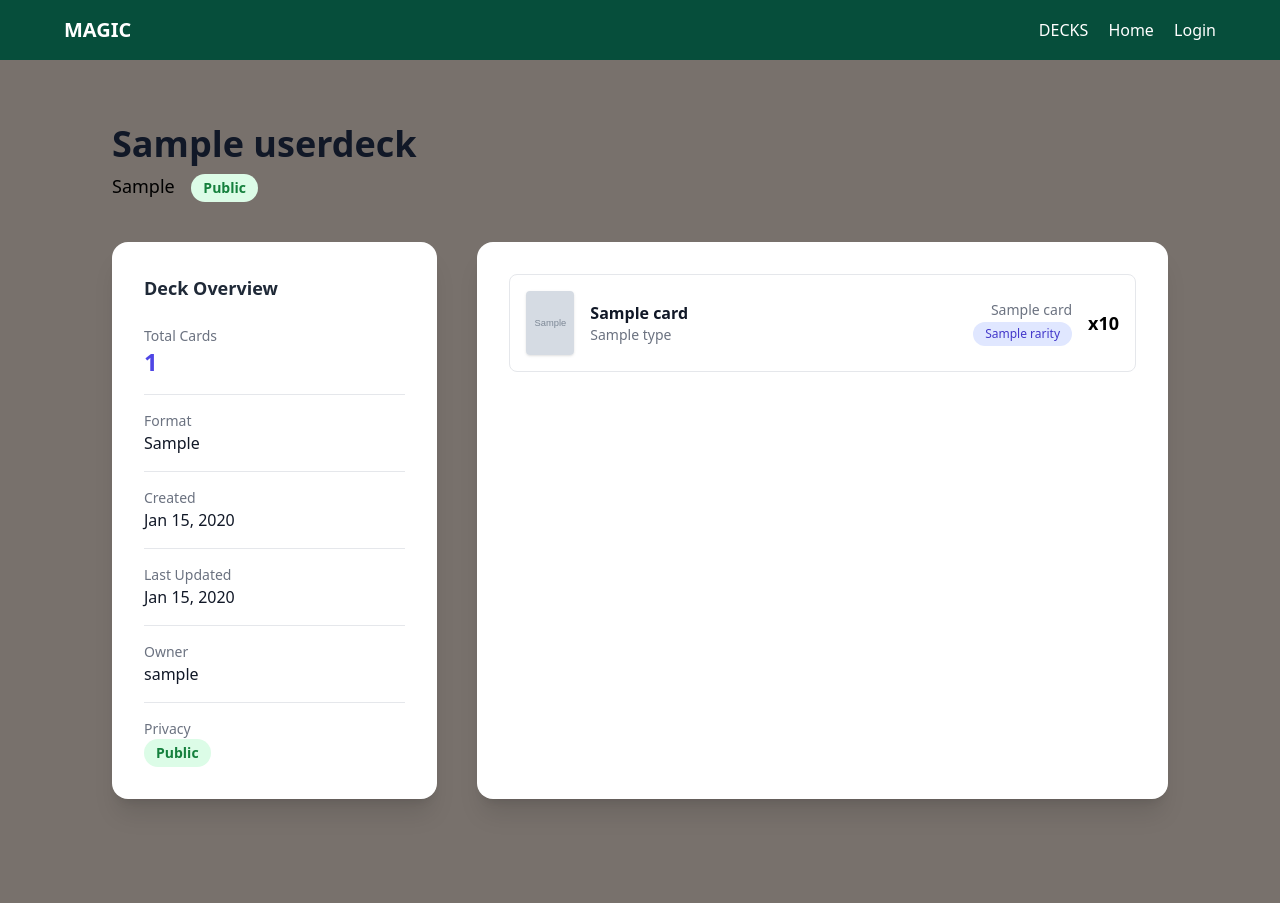
After one commit to jarthurj/new_magic, a Django app: template magic/decks/templates/decks/deck_detail_public.html in a window 1280 px wide. The commit adds this page. Run offline with Django 3.2, Linux system fonts and the light colour scheme; the template is opened without the code that fills it: most values are stand-ins (such as "Sample title", 1, 10 or a date in 2020); grey boxes marked "Sample" are stand-in pictures; some libraries are stand-ins or nearby versions.

Commit message:
got decklist and view of public decks working. need to work on copy decks so another user can do their edits. and get quantity changes working

```diff
--- a/magic/TODO.txt
+++ b/magic/TODO.txt
@@ -5,3 +5,4 @@ DECK ISSUES
     -DELETE CARDS
 TAGGING SYSTEM
 LEARN MORE ABOUT DJANGO MODELS AND DATABASES
+-DECK DETAIL VIEW THAT IS NOT FOR EDITING THE DECK
--- /dev/null
+++ b/magic/decks/templates/decks/deck_detail_public.html
@@ -0,0 +1,145 @@
+{% extends "card_search/base.html" %}
+
+{% block title %}
+    {{ userdeck.name }} - Deck
+{% endblock %}
+
+{% block content %}
+
+<div class="mx-auto max-w-7xl px-6 py-10">
+
+    <!-- Header with Deck Title -->
+    <div class="mb-10 flex items-center justify-between">
+        <div>
+            <h1 class="text-4xl font-bold text-gray-900 mb-2">
+                {{ userdeck.name }}
+            </h1>
+            <p class="text-lg text-white-000">
+                {{ userdeck.get_format_display }}
+                {% if userdeck.private %}
+                    <span class="ml-3 inline-block rounded-full bg-red-100 px-3 py-1 text-sm font-semibold text-red-700">
+                        Private
+                    </span>
+                {% else %}
+                    <span class="ml-3 inline-block rounded-full bg-green-100 px-3 py-1 text-sm font-semibold text-green-700">
+                        Public
+                    </span>
+                {% endif %}
+            </p>
+        </div>
+
+    </div>
+
+    <!-- Deck Overview -->
+    <div class="grid gap-10 lg:grid-cols-3 mb-10">
+
+        <!-- Deck Stats Card -->
+        <div class="lg:col-span-1 rounded-2xl bg-white p-8 shadow-xl h-fit">
+
+            <h2 class="mb-6 text-lg font-semibold text-gray-800">Deck Overview</h2>
+
+            <div class="space-y-4">
+
+                <div>
+                    <p class="text-sm text-gray-500">Total Cards</p>
+                    <p class="text-2xl font-bold text-indigo-600">{{ userdeck.total_cards }}</p>
+                </div>
+
+                <div class="border-t border-gray-200 pt-4">
+                    <p class="text-sm text-gray-500">Format</p>
+                    <p class="font-medium text-gray-900">
+                        {{ userdeck.get_format_display }}
+                    </p>
+                </div>
+
+                <div class="border-t border-gray-200 pt-4">
+                    <p class="text-sm text-gray-500">Created</p>
+                    <p class="font-medium text-gray-900">
+                        {{ userdeck.created_at|date:"M d, Y" }}
+                    </p>
+                </div>
+
+                <div class="border-t border-gray-200 pt-4">
+                    <p class="text-sm text-gray-500">Last Updated</p>
+                    <p class="font-medium text-gray-900">
+                        {{ userdeck.updated_at|date:"M d, Y" }}
+                    </p>
+                </div>
+
+                <div class="border-t border-gray-200 pt-4">
+                    <p class="text-sm text-gray-500">Owner</p>
+                    <p class="font-medium text-gray-900">
+                        {{ userdeck.user.username }}
+                    </p>
+                </div>
+
+                <div class="border-t border-gray-200 pt-4">
+                    <p class="text-sm text-gray-500">Privacy</p>
+                    {% if userdeck.private %}
+                        <span class="inline-block rounded-full bg-red-100 px-3 py-1 text-sm font-semibold text-red-700">
+                            Private
+                        </span>
+                    {% else %}
+                        <span class="inline-block rounded-full bg-green-100 px-3 py-1 text-sm font-semibold text-green-700">
+                            Public
+                        </span>
+                    {% endif %}
+                </div>
+
+            </div>
+
+        </div>
+
+        <!-- Cards List -->
+        <div class="lg:col-span-2 rounded-2xl bg-white p-8 shadow-xl">
+
+            {% if userdeck.deckcards.all %}
+                <div class="space-y-3">
+                    {% for dc in userdeck.deckcards.all %}
+                        <div class="flex items-center justify-between p-4 hover:bg-gray-50 rounded-lg border border-gray-200 transition duration-300">
+
+                            <div class="flex items-center space-x-4">
+                                {% if dc.card.image_uri %}
+                                    <img
+                                        src="{{ dc.card.image_uri }}"
+                                        alt="{{ dc.card.name }}"
+                                        class="w-12 h-16 rounded object-cover shadow"
+                                    >
+                                {% else %}
+                                    <div class="w-12 h-16 rounded bg-gray-200 flex items-center justify-center">
+                                        <span class="text-xs text-gray-400">No image</span>
+                                    </div>
+                                {% endif %}
+
+                                <div>
+                                    <h3 class="font-semibold text-gray-900">
+                                        <a href="{% url 'card_search:card' dc.card.id %}" class="hover:text-indigo-600">
+                                            {{ dc.card.name }}
+                                        </a>
+                                    </h3>
+                                    <p class="text-sm text-gray-500">{{ dc.card.type }}</p>
+                                </div>
+                            </div>
+
+                            <div class="flex items-center space-x-4">
+                                <div class="text-right">
+                                    <p class="text-sm text-gray-500">{{ dc.card.set_name }}</p>
+                                    <span class="inline-block rounded-full bg-indigo-100 px-3 py-1 text-xs font-medium text-indigo-700">
+                                        {{ dc.card.rarity }}
+                                    </span>
+                                </div>
+                                <div class="font-semibold text-lg">
+                                    x{{ dc.quantity }}
+                                </div>
+                            </div>
+
+                        </div>
+                    {% endfor %}
+                </div>
+            {% endif %}
+
+        </div>
+    </div>
+</div>
+
+{% endblock %}
--- a/magic/decks/urls.py
+++ b/magic/decks/urls.py
@@ -2,7 +2,7 @@ from django.urls import path
 from django.contrib import admin
 from .views import (DeckCreationView,DeckDetailView,
                     AddCardToDeckView,AddCardToDeckAPIView,
-                    DeleteView,DeckListView)
+                    DeleteView,DeckListView,DeckDetailViewPublic)
 
 app_name = 'decks'
 
@@ -12,5 +12,6 @@ urlpatterns = [
     path('<int:pk>/add-card/', AddCardToDeckView.as_view(), name='add_card'),
     path('<int:pk>/delete/',DeleteView.as_view(),name="delete"),
     path('api/add-card/', AddCardToDeckAPIView.as_view(), name='api_add_card'),
-    path('decks_list/',DeckListView.as_view(), name='decks_list')
+    path('decks_list/',DeckListView.as_view(), name='decks_list'),
+    path('<int:pk>/detail_public/',DeckDetailViewPublic.as_view(), name="deck_detail_public")
 ]
--- a/magic/decks/views.py
+++ b/magic/decks/views.py
@@ -41,6 +41,10 @@ class DeckCreationView(LoginRequiredMixin,View):
 class DeckDetailView(DetailView):
     model = UserDeck
     template_name = "decks/deck_detail.html"
+
+class DeckDetailViewPublic(DetailView):
+    model = UserDeck
+    template_name = "decks/deck_detail_public.html"
 
 class AddCardToDeckAPIView(LoginRequiredMixin, View):
 
```
Also changed, not shown: magic/decks/templates/decks/deck_list.html (+2 -6 lines).
